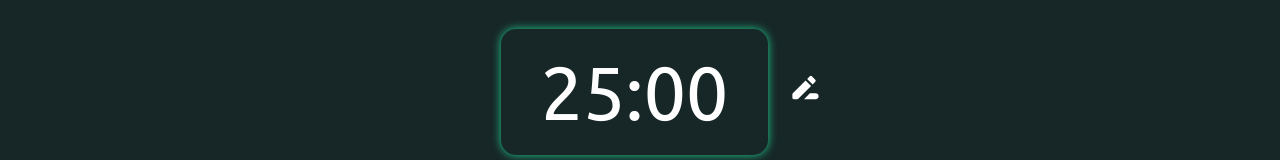
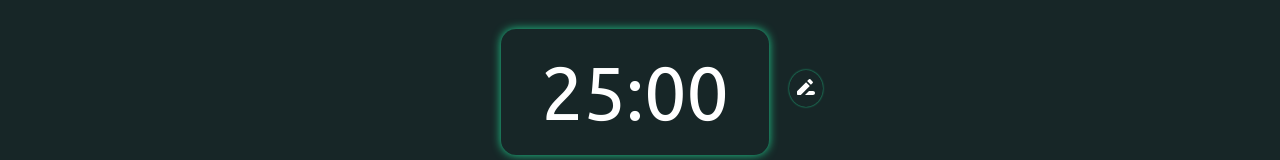
Before and after one commit to rheetham/zenith, a React (Create React App) app: page / in a window 1280 px wide. Shown: the part 274-434 px from the top of the page. Built offline with nearby package versions, Linux system fonts and the light colour scheme.

Commit message:
Better customization button

```diff
--- a/src/components/homePage/Home.css
+++ b/src/components/homePage/Home.css
@@ -59,7 +59,10 @@ h1 {
 }
 
 .customizationButton {
+  box-shadow: #20cd8d 0px 0px 2px 0px;
+  border-radius: 100%;
   margin-bottom: 35px;
+  padding: 5px;
 }
 
 .focus {
--- a/src/components/homePage/Home.js
+++ b/src/components/homePage/Home.js
@@ -30,7 +30,7 @@ function Home() {
           <button className="startButton btn btn-success">Start</button>
         </div>
         <div className="customizationButton icon">
-          <DriveFileRenameOutlineRoundedIcon fontSize="large" />
+          <DriveFileRenameOutlineRoundedIcon fontSize="medium" />
         </div>
       </div>
       <div className="todoList">
```
